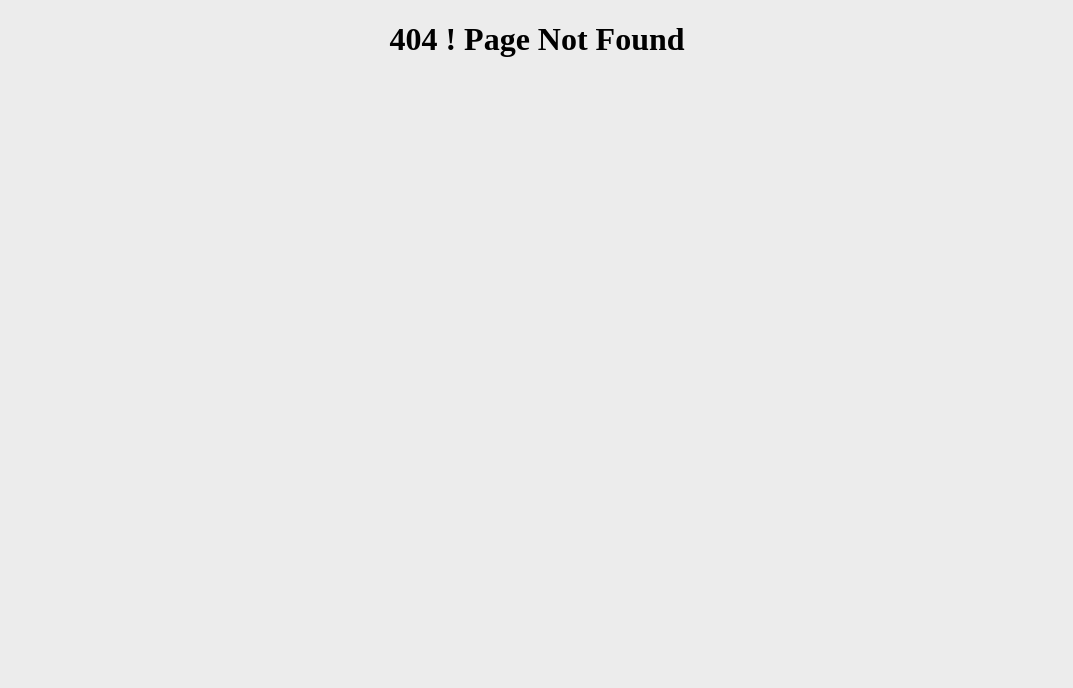
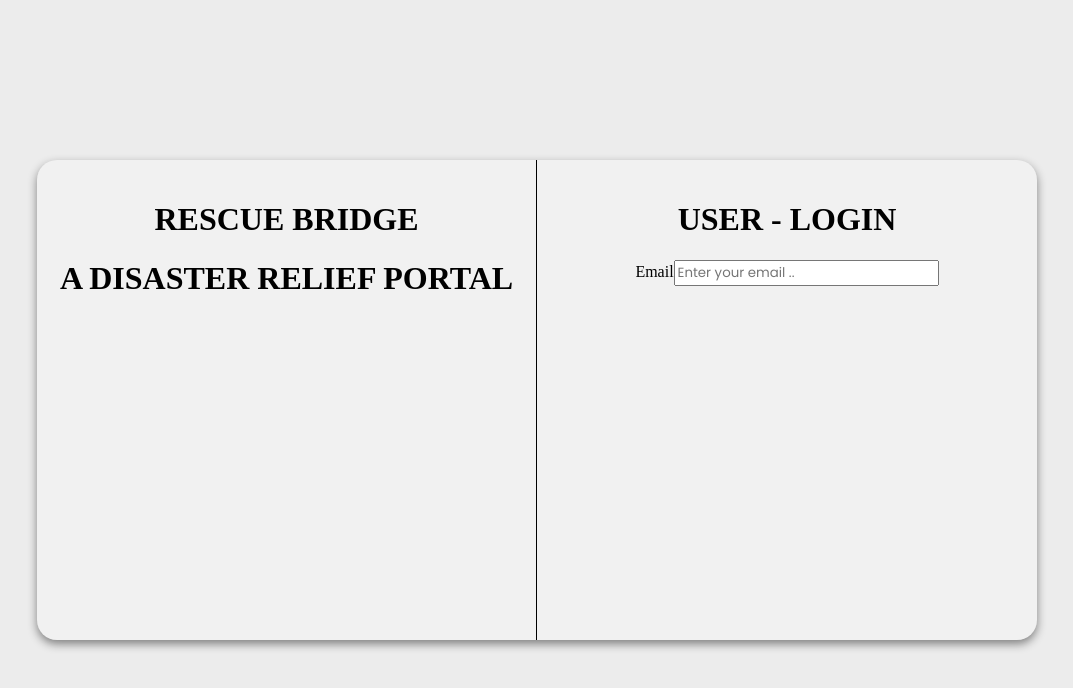
Before and after one commit to muhammedArsat/Disaster-Relief, a React (Vite) app in the folder frontend/: page /login in a window 1280 px wide. Before the commit this address had no page. Shown: the top 688 px of the page, without its empty margins (103-1176 px from the left). Built offline with nearby package versions, Linux system fonts and the light colour scheme; a web font is replaced by a local one.

Commit message:
started desidn

```diff
--- a/frontend/src/App.jsx
+++ b/frontend/src/App.jsx
@@ -5,6 +5,7 @@ import LandingPage from "./pages/user/landingPage/LandingPage";
 import Navbar from "./components/navbar/Navbar";
 import NotFound from "./pages/NotFound";
 import LocationPage from "./pages/user/locationPage/Location";
+import Login from "./components/auth/login";
 
 const App = () => {
   return (
@@ -12,6 +13,7 @@ const App = () => {
       <NavBarWrapper />
       <Routes>
         <Route path="/" element={<LandingPage />} />
+        <Route path="/login" element={<Login />} />
         <Route path="/user/location" element={<LocationPage />} />
         <Route path="*" element={<NotFound />} />
       </Routes>
--- /dev/null
+++ b/frontend/src/components/auth/Login.css
@@ -0,0 +1,38 @@
+.login-body{
+    height: 100vh;
+    overflow-x: hidden;
+    background-position: center;
+    display: flex;
+    justify-content: center;
+    align-items: center;
+}
+.login-cont{
+    box-shadow:0 4px 10px rgba(0, 0, 0, 0.459);
+    background-color:rgba(255, 255, 255, 0.226) ;
+    display: flex;
+    width: 100%;
+    max-width: 1000px;
+    height: 60%;
+    max-height: 500px;
+    border-radius: 20px;
+    overflow: hidden;
+}
+
+.login-left,.login-right{
+    width:50%;
+    padding: 20px;
+    box-sizing: border-box;
+}
+
+.login-left{
+    background-color:slate;
+    justify-items: center;
+    border-right: .5px solid black;
+}
+
+.login-right{
+    justify-items: center;
+}
+.user-details{
+    justify-items: center;
+}
--- /dev/null
+++ b/frontend/src/components/auth/Login.jsx
@@ -0,0 +1,28 @@
+import React from "react";
+import "./Login.css";
+import img4 from "../../../assets/kc-bk-hero.jpg";
+const Login=()=>{
+
+    return(
+        <div className="login-body">
+            <div className="login-cont">
+                <div className="login-left">
+                    <h1>RESCUE BRIDGE</h1>
+                    <h1>A DISASTER RELIEF PORTAL</h1>
+                </div>
+                <div className="login-right">
+                    <h1>USER - LOGIN</h1>
+                    <div className="user-details">
+                        <label for="email">Email</label>
+                        <input type="email" id="email" placeholder="Enter your email .."required/>
+                    </div>
+                </div>
+            </div>
+
+        </div>
+
+
+    );
+}
+
+export default Login;
```
